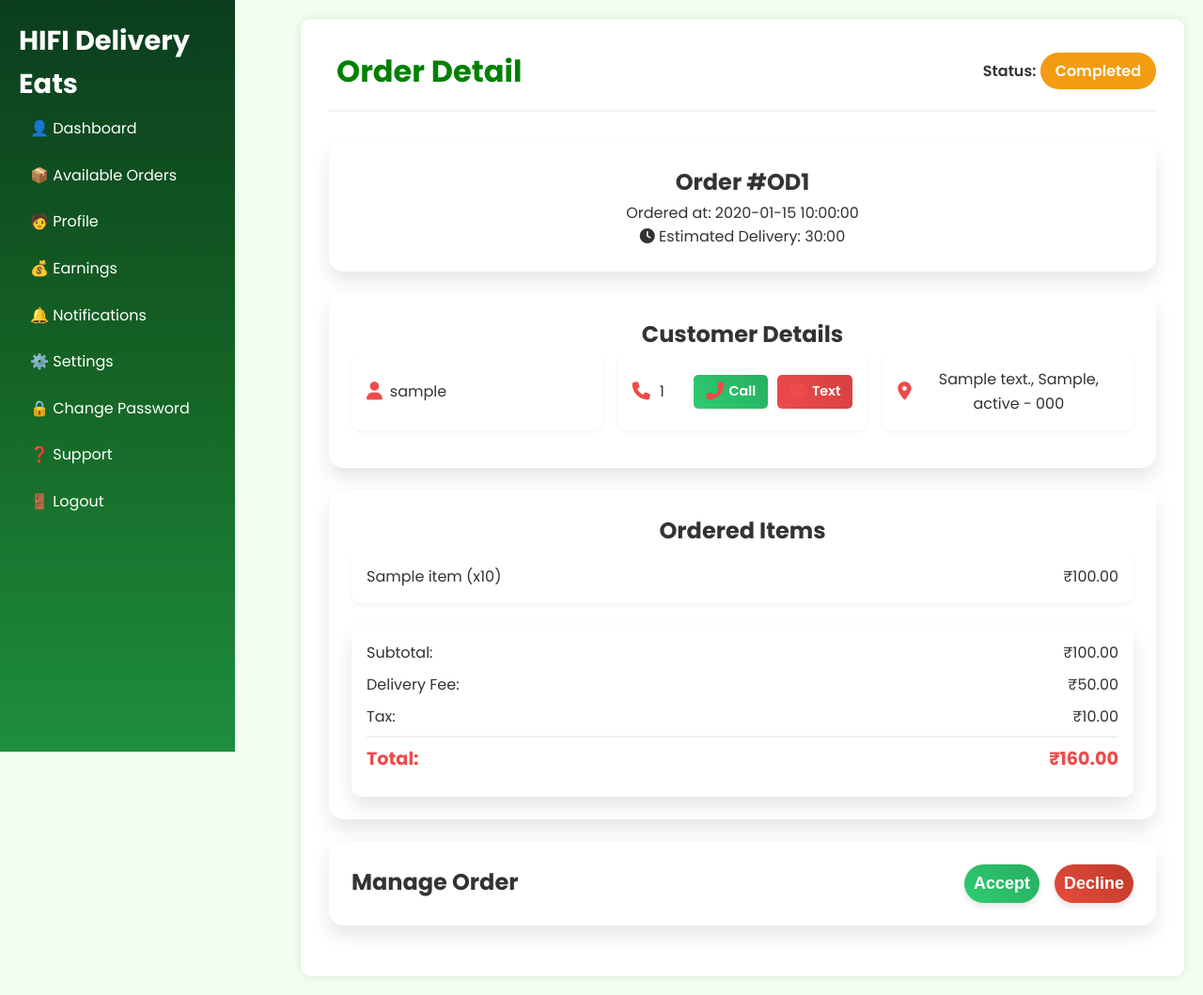
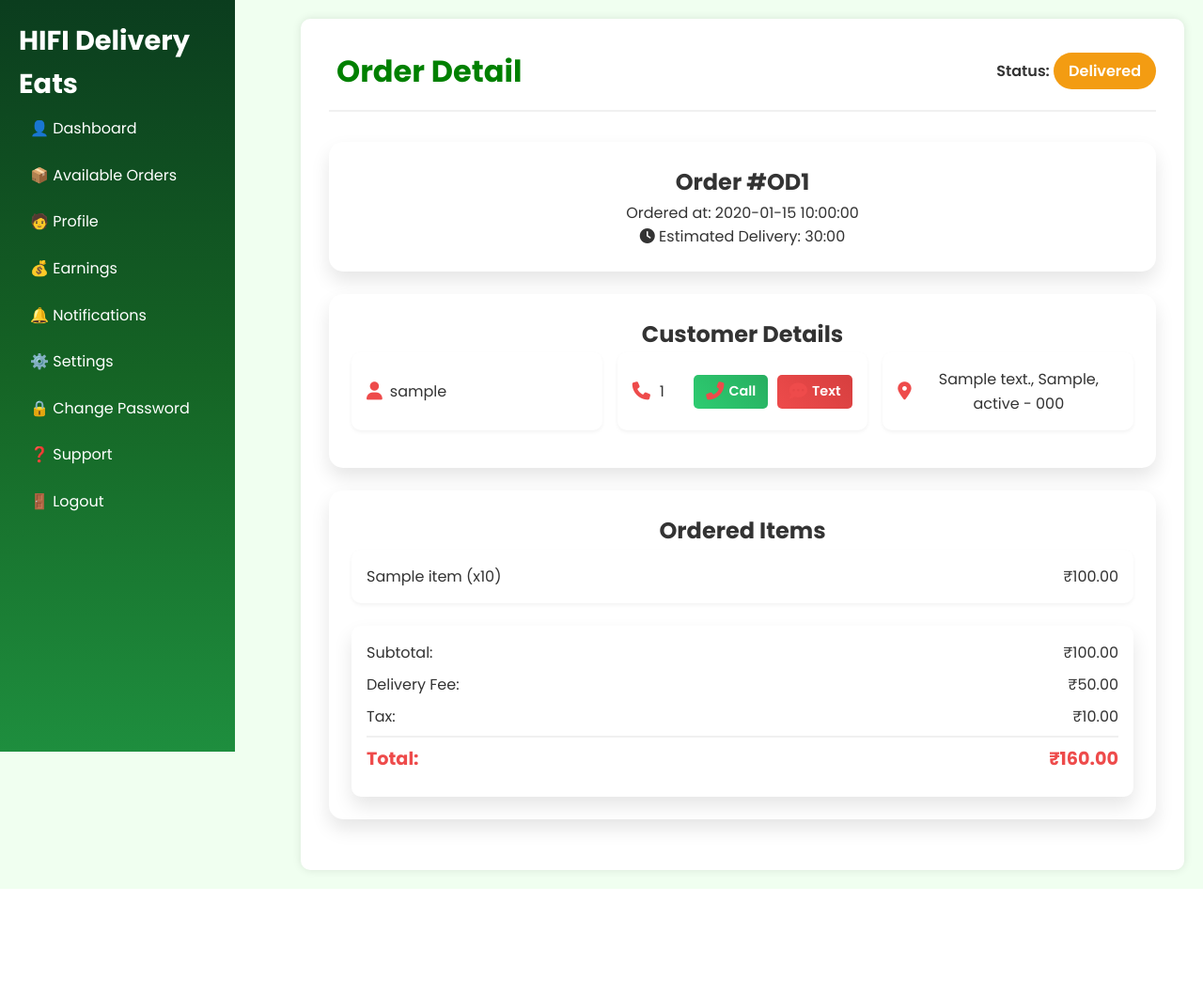
Before and after one commit to Honey22205/Hifi, a Flask app: page /delivery-partner/order-detail/1 in a window 1280 px wide. Shown: the whole page at 94% size. After the commit the page ends 946 px from the top, so only its background shows below. Run offline with Flask 3, Linux system fonts and the light colour scheme; a user stored in the database is signed in; tables that the repository leaves empty hold one stand-in row (values such as "Sample post"); some libraries are stand-ins or nearby versions.

Commit message:
Fix frontend part according to backend like accept and decline button show or hide

```diff
--- a/models.py
+++ b/models.py
@@ -94,6 +94,8 @@ class Order(db.Model):
     created_at = db.Column(db.DateTime, default=func.now())
     delivered_at = db.Column(db.DateTime, nullable=True)
 
+    delivery_status = db.Column(db.String(50),nullable=False, default="ActionPending")
+
     items = db.relationship("OrderItem", backref="order", lazy=True)
     user = db.relationship("Customer", back_populates="orders", foreign_keys=[user_id])  # Link to the user
 
--- a/routes.py
+++ b/routes.py
@@ -591,14 +591,14 @@ def delivery_agent_routes(app, db):
                 Customer.username.label("customer_name"),
                 Customer.phone.label("customer_phone"),
                 Address.address_line.label("customer_address"),
-                Order.status.label("order_status"),
+                Order.delivery_status.label("order_status"),
                 Order.total_price.label("order_total"),
                 Order.delivery_location.label("delivery_location"),
                 Order.created_at.label("order_date"),
             )
             .join(Customer, Order.user_id == Customer.id)
             .outerjoin(Address, Address.customer_id == Customer.id)
-            .filter(Order.delivery_agent_id == current_user.id, Order.status == "Completed")
+            .filter(Order.delivery_agent_id == current_user.id, Order.delivery_status == "Delivered")
             .group_by(Order.id, Customer.id)
             .all()
         )
@@ -627,7 +627,7 @@ def delivery_agent_routes(app, db):
         # Count total completed orders for the delivery agent
         completed_count = (
             db.session.query(Order)
-            .filter(Order.delivery_agent_id == current_user.id, Order.status == "Completed")
+            .filter(Order.delivery_agent_id == current_user.id, Order.delivery_status == "Delivered")
             .count()
         )
 
@@ -726,6 +726,22 @@ def delivery_agent_routes(app, db):
 
 
 
+    @app.route('/delivery_status/<int:order_id>/edit', methods=['POST'])
+    def edit_delivery_status(order_id):
+        order = Order.query.get_or_404(order_id)
+
+        valid_statuses = ["Order Pickup", "On the Way", "Reached Destination", "Delivered" ]
+        new_status = request.form.get('delivery_status')
+
+        if new_status in valid_statuses:
+            order.delivery_status = new_status
+            if new_status == "Delivered":
+                order.delivered_at = func.now()
+            db.session.commit()
+        else:
+            return "Invalid status update", 400
+
+        return redirect(url_for('delivery_agent'))
 
 
 
@@ -885,22 +901,3 @@ def delivery_agent_routes(app, db):
 #         db.session.add(new_address)
 #         db.session.commit()
 #         return jsonify({"message": "Address added successfully!"}), 201
-
-
-#     @app.route("/address/<int:address_id>/set-preferred", methods=["POST"])
-#     @login_required
-#     def set_preferred_address(address_id):
-#         # Fetch the selected address
-#         address = Address.query.filter_by(id=address_id, customer_id=current_user.id).first()
-
-#         if not address:
-#             return jsonify({"error": "Address not found"}), 404
-
-#         # Set all addresses to "not preferred"
-#         Address.query.filter_by(customer_id=current_user.id).update({"is_preferred": False})
-
-#         # Set the selected address as preferred
-#         address.is_preferred = True
-#         db.session.commit()
-
-#         return jsonify({"message": "Default address updated!"}), 200
--- a/templates/delivery_agent/order_detail.html
+++ b/templates/delivery_agent/order_detail.html
@@ -16,7 +16,7 @@
   </div>
   <div class="order-status">
     <span class="status-label">Status:</span>
-    <span class="status-value" id="orderStatus">{{ order.status }}</span>
+    <span class="status-value" id="orderStatus">{{ order.delivery_status }}</span>
   </div>
 </header>
 
@@ -103,6 +103,8 @@
     </div>
   </section>
 
+
+  {% if order.delivery_status != "Delivered" and order.status != "Accepted"  %}
     <section class="delivery-actions card">
       <div class="card-header">
         <h2 class="mb-0">Manage Order</h2>
@@ -130,6 +132,7 @@
         </div>
       </div>
     </section>
+  {% endif %}
 
 </main>
 {% endblock content %} {% block script %}
```
Also changed, not shown: migrations/versions/1d7363a01e70_modify_the_order_table_add_delivery_.py (added, +32 -0 lines), instance/database.db. Lines whose indentation alone changed are shown as unchanged.
